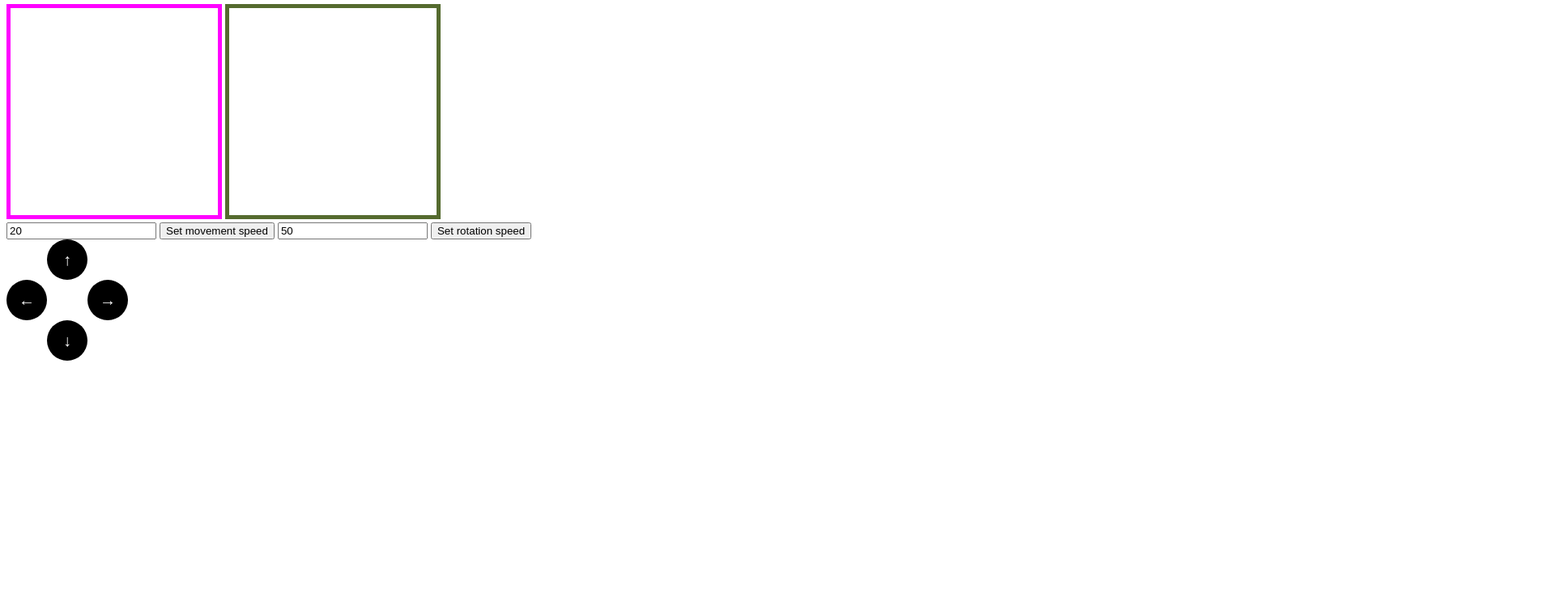
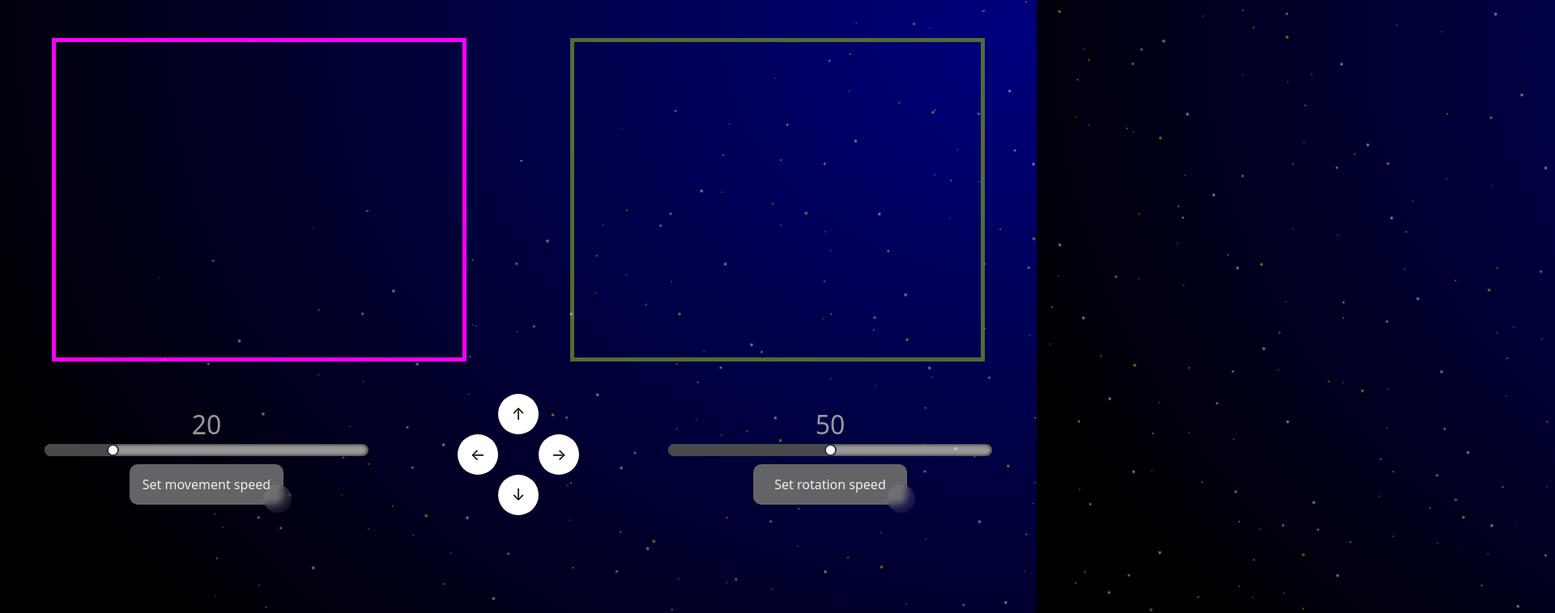
Before and after one commit to vaishnav-0/XRC-robo, a website with bundled scripts: page client/public/index.html in a window 1280 px wide. Shown: the part 3-761 px from the top of the page at 81% size, 1920 px wide, since content can reach past the window. Built offline with nearby package versions, Linux system fonts and the light colour scheme; no server answers.

Commit message:
front end updated

```diff
--- a/client/public/index.html
+++ b/client/public/index.html
@@ -4,43 +4,14 @@
     <meta charset="UTF-8"/>
     <meta http-equiv="X-UA-Compatible" content="IE=edge"/>
     <meta name="viewport" content="width=device-width, initial-scale=1.0"/>
+    <!-- Bootstrap CSS -->
+    <link href="https://cdn.jsdelivr.net/npm/bootstrap@5.2.2/dist/css/bootstrap.min.css" rel="stylesheet" integrity="sha384-Zenh87qX5JnK2Jl0vWa8Ck2rdkQ2Bzep5IDxbcnCeuOxjzrPF/et3URy9Bv1WTRi" crossorigin="anonymous">
+
     <link rel="stylesheet" href="style.css"/>
-    <title>Document</title>
+    <title>XRC-ROBO</title>
 
     <style>
-      .ui {
-        display: inline-flex;
-        font-family: sans-serif;
-        padding: 20px;
-      }
 
-      .ui p {
-        margin: 10px 30px 0 0;
-        font-weight: bold;
-      }
-
-      .ui button {
-        background-color: #f44336;
-        /* Red */
-        color: white;
-        padding: 10px 25px;
-        text-align: center;
-        display: inline-block;
-        font-size: 16px;
-        font-weight: bold;
-      }
-
-      .ui span {
-        font-size: 1.2rem;
-        padding: 5px;
-      }
-
-      .video {
-        padding: 0;
-        margin: 0;
-        border-style: solid;
-        border-width: thick;
-      }
 
     </style>
 
@@ -48,27 +19,26 @@
 </head>
 
 <body>
-<div>
+
+<div class="screen">
     <canvas
             id="rgbCanvas"
-            width="256px"
-            height="256px"
             class="video"
             style="border-color: magenta"
     ></canvas>
     <canvas
             id="depthCanvas"
-            width="256px"
-            height="256px"
             class="video"
             style="border-color: darkolivegreen"
     ></canvas>
 </div>
-<input type="number" value="20" max="100" id="movSpeed"/>
-<button id="setMov">Set movement speed</button>
-<input type="number" value="50" max="100" id="rotSpeed"/>
-<button id="setRot">Set rotation speed</button>
-<div class="control-grid">
+<div class="seter">
+  <div class="geter">
+    <span id="movSpeed">20</span>
+    <Input class="range" type="range" value="20" min="0" max="100" onChange="speedSlide(this.value)" onmousemove="speedSlide(this.value)"></Input>
+    <button class="button-86" role="button" id="setMov">Set movement speed</button>
+  </div>
+  <div class="control-grid">
     <div class="control-btn-w">
         <button id="btn-w">↑</button>
     </div>
@@ -81,7 +51,16 @@
     <div class="control-btn-d">
         <button id="btn-d">→</button>
     </div>
+  </div>
+  <div class="geter">
+    <span id="rotSpeed">50</span>
+    <Input class="range" type="range" value="50" min="0" max="100" onChange="rotationSlide(this.value)" onmousemove="rotationSlide(this.value)"></Input>
+    <button class="button-86" role="button" id="setRot">Set rotation speed</button>
+  </div>
 </div>
+
+
+
 <!--
 <div>
     <label for="fpsRange">FPS</label>
@@ -89,6 +68,16 @@
     <output>5</output>
 </div>
 -->
-<br/>
+    <div class="space stars1"></div>
+		<div class="space stars2"></div>
+		<div class="space stars3"></div>
+    <script type="text/javascript">
+      function speedSlide(value) {
+          document.getElementById('movSpeed').innerHTML = value;
+      }
+      function rotationSlide(value) {
+          document.getElementById('rotSpeed').innerHTML = value;
+      }
+    </script>
 </body>
 </html>
--- a/client/public/style.css
+++ b/client/public/style.css
@@ -1,3 +1,65 @@
+*{
+	box-sizing: border-box;
+}
+
+body,html{
+	height: 100vh;
+	width: 100vw;
+	overflow: hidden;
+	margin: 0;
+	padding: 0;
+}
+
+body{
+	background: radial-gradient(110% 140% at 100% 5%, navy 0, black 100%);
+}
+
+
+.screen{
+  margin-top: 50px;
+  width: 100vw;
+  height: 55vh;
+  display: flex;
+  flex-wrap: wrap;
+  justify-content: space-around;
+}
+
+.video {
+  width:40%;
+  height:50vh;
+  padding: 0;
+  margin: 0;
+  border-style: solid;
+  border-width: thick;
+}
+
+.ui {
+  display: inline-flex;
+  font-family: sans-serif;
+  padding: 20px;
+}
+
+.ui p {
+  margin: 10px 30px 0 0;
+  font-weight: bold;
+}
+
+.ui button {
+  background-color: #f44336;
+  /* Red */
+  color: white;
+  padding: 10px 25px;
+  text-align: center;
+  display: inline-block;
+  font-size: 16px;
+  font-weight: bold;
+}
+
+.ui span {
+  font-size: 1.2rem;
+  padding: 5px;
+}
+
 .control-grid {
   display: grid;
   grid-template-columns: [col1] 50px [col2] 50px [col3] 50px [col4];
@@ -7,8 +69,8 @@
 }
 
 .control-grid button{
-    background-color: black;
-    color: white;
+    background-color: white;
+    color: black;
     height: 50px;
     width: 50px;
     border-radius: 50%;
@@ -37,3 +99,178 @@
   grid-column: col3 / col4;
   grid-row: row2 / row3;
 }
+
+#movSpeed {
+  font-size: 2em;
+  color: #999;
+  font-weight: 400;
+}
+
+#rotSpeed {
+  font-size: 2em;
+  color: #999;
+  font-weight: 400;
+}
+.seter{
+  display: flex;
+  justify-content: space-around;
+  align-items: center;
+  flex-wrap: wrap;
+}
+
+.geter{
+  display: flex;
+  flex-direction: column;
+  justify-content: space-around;
+  align-items: center;
+}
+
+.range {
+  width: 400px;
+  height: 15px;
+  -webkit-appearance: none;
+  background: #999;
+  outline: none;
+  border-radius: 15px;
+  overflow: hidden;
+  box-shadow: inset 0 0 5px rgba(0, 0, 0, 1);
+  margin-bottom: 10px;
+}
+.range::-webkit-slider-thumb {
+  -webkit-appearance: none;
+  width: 15px;
+  height: 15px;
+  border-radius: 50%;
+  background: #fff;
+  cursor: pointer;
+  border: 2px solid #333;
+  box-shadow: -407px 0 0 400px rgb(73, 72, 75);
+}
+
+.range::-moz-range-thumb{
+  -webkit-appearance: none;
+  width: 14px;
+  height: 14px;
+  border-radius: 50%;
+  background: #fff;
+  cursor: pointer;
+  border: 2px solid #333;
+  box-shadow: -407px 0 0 400px rgb(73, 72, 75);
+}
+
+
+/* CSS */
+.button-86 {
+  all: unset;
+  width: 150px;
+  height: 30px;
+  font-size: 16px;
+  font-weight: 400;
+  background: transparent;
+  border: none;
+  position: relative;
+  color: #f0f0f0;
+  cursor: pointer;
+  z-index: 1;
+  padding: 10px 20px;
+  display: flex;
+  align-items: center;
+  justify-content: center;
+  white-space: nowrap;
+  user-select: none;
+  -webkit-user-select: none;
+  touch-action: manipulation;
+}
+
+.button-86::after,
+.button-86::before {
+  content: '';
+  position: absolute;
+  bottom: 0;
+  right: 0;
+  z-index: -99999;
+  transition: all .4s;
+}
+
+.button-86::before {
+  transform: translate(0%, 0%);
+  width: 100%;
+  height: 100%;
+  background: #646467;
+  border-radius: 10px;
+}
+
+.button-86::after {
+  transform: translate(10px, 10px);
+  width: 35px;
+  height: 35px;
+  background: #ffffff15;
+  backdrop-filter: blur(5px);
+  -webkit-backdrop-filter: blur(5px);
+  border-radius: 50px;
+}
+
+.button-86:hover::before {
+  transform: translate(5%, 20%);
+  width: 110%;
+  height: 110%;
+}
+
+.button-86:hover::after {
+  border-radius: 10px;
+  transform: translate(0, 0);
+  width: 100%;
+  height: 100%;
+}
+
+.button-86:active::after {
+  transition: 0s;
+  transform: translate(0, 5%);
+}
+
+
+/*
+ *
+ *
+ *
+ *
+ SPACE BACKGROUND !!!! */
+
+.space{
+  background: rgba(128, 0, 128, 0) center / 200px 200px round;
+  position:absolute;
+  transform-origin: center;
+  opacity: .6;
+  width: 250%;
+  height: 250%;
+}
+
+.stars1 {
+  animation: space 15s ease infinite 1s;
+  background-image:radial-gradient(1px 1px at 25px 5px,red,rgba(255, 255, 255, 0)),radial-gradient(1px 1px at 50px 25px,green,rgba(255, 255, 255, 0)),radial-gradient(1px 1px at 125px 20px,red,rgba(255, 255, 255, 0)),radial-gradient(1.5px 1.5px at 50px 75px,white,rgba(255, 255, 255, 0)),radial-gradient(2px 2px at 15px 125px,white,rgba(255, 255, 255, 0)),radial-gradient(2.5px 2.5px at 110px 80px,goldenrod,rgba(255, 255, 255, 0));
+}
+.stars2 {
+  animation: space 25s linear infinite;
+  background-image:radial-gradient(1px 1px at 75px 125px,white,rgba(255, 255, 255, 0)),radial-gradient(1px 1px at 100px 75px,aliceblue,rgba(255, 255, 255, 0)),radial-gradient(1.5px 1.5px at 199px 100px,yellow,rgba(255, 255, 255, 0)),
+    radial-gradient(2px 2px at 20px 50px,white,rgba(255, 255, 255, 0)),radial-gradient(2.5px 2.5px at 100px 5px,white,rgba(255, 255, 255, 0)),radial-gradient(2.5px 2.5px at 5px 5px,white,rgba(255, 255, 255, 0));}
+.stars3 {
+  animation: space 35s linear infinite;
+  background-image:radial-gradient(1px 1px at 10px 10px,yellow,rgba(255, 255, 255, 0)),radial-gradient(1px 1px at 150px 150px,white,rgba(255, 255, 255, 0)),radial-gradient(1.5px 1.5px at 60px 170px,yellow,rgba(255, 255, 255, 0)),radial-gradient(1.5px 1.5px at 175px 180px,white,rgba(255, 255, 255, 0)),radial-gradient(2px 2px at 195px 95px,white,rgba(255, 255, 255, 0)),radial-gradient(2.5px 2.5px at 95px 145px,yellow,rgba(255, 255, 255, 0));
+}
+@keyframes space {
+  40% {
+    opacity: 0.75;
+  }
+  50% {
+    opacity: 0.25;
+  }
+  60% {
+    opacity: 1;
+  }
+  100% {
+    transform: rotate(360deg) translate(-10%, -10%);
+  }
+}
+
+/* END OF SPACE BACKGROUND*/
+/********************************/
```
